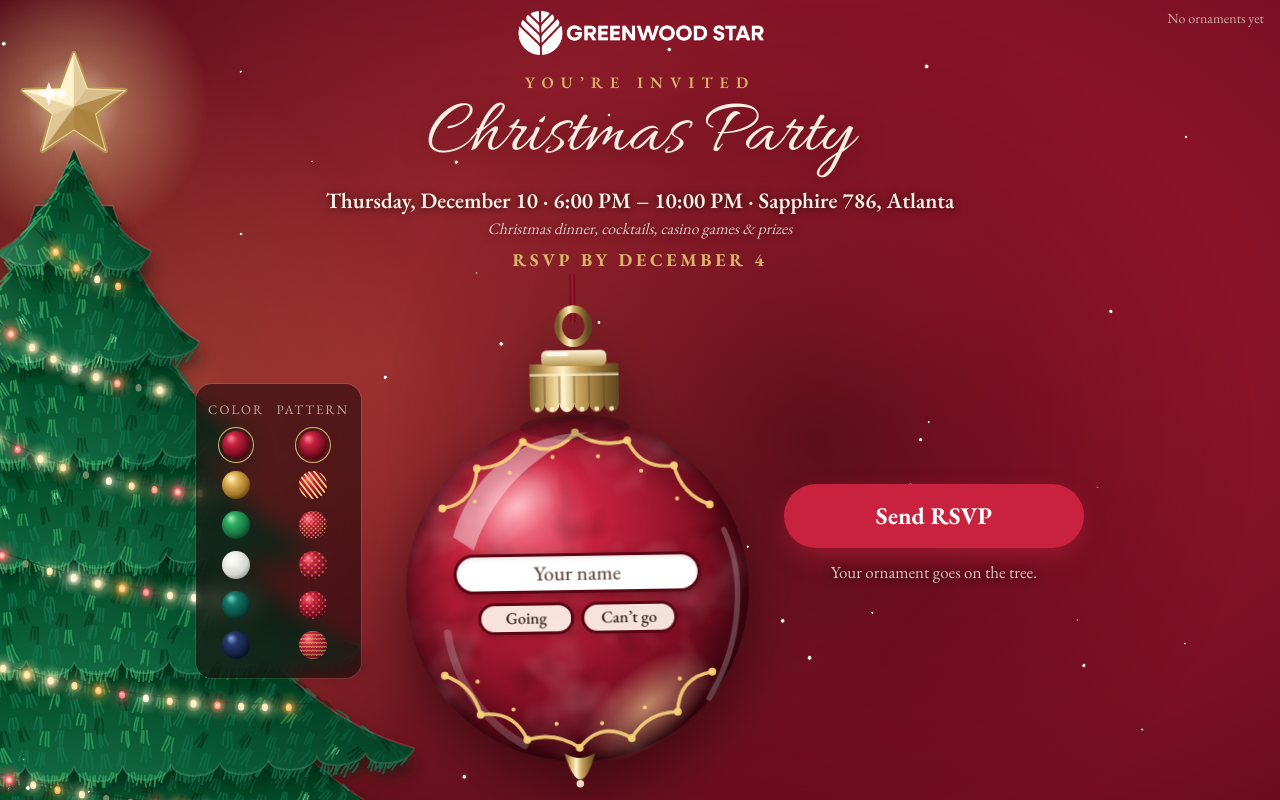
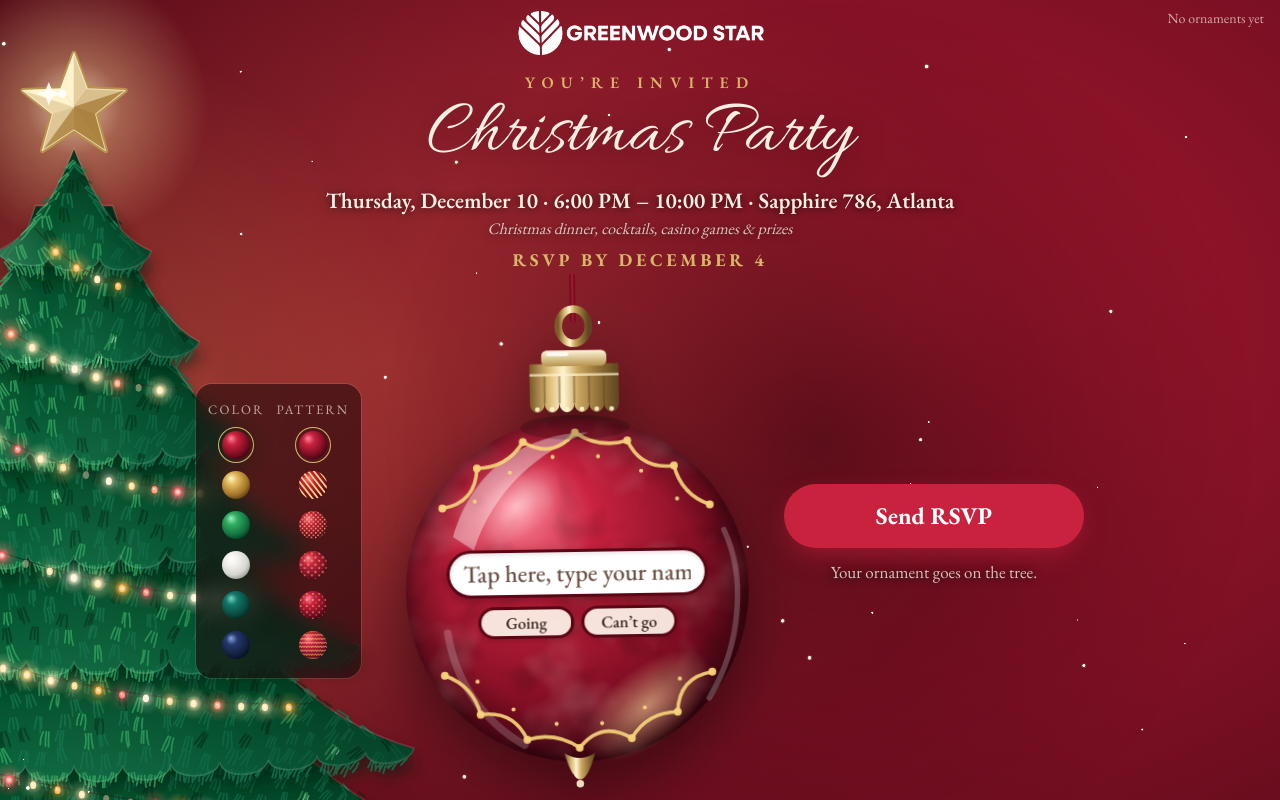
Before and after one commit to tigerclubec/greenwood-christmas-atlanta, a Next.js app in the folder greenwood-christmas-atlanta/: page / in a window 1280 px wide. Built offline with nearby package versions, Linux system fonts and the light colour scheme.

Commit message:
Refine input fields in Experience component
Updated input styles and placeholders for better user guidance.

```diff
--- a/greenwood-christmas-atlanta/components/Experience.tsx
+++ b/greenwood-christmas-atlanta/components/Experience.tsx
@@ -566,10 +566,10 @@ function Bauble({
               <div className="flex w-full flex-col items-center" style={{ gap: "2.6cqw", paddingTop: "2cqw" }}>
                 <input
                   className="glass-input font-medium"
-                  style={{ width: "72cqw", height: "11.5cqw", fontSize: "6cqw", paddingInline: "4cqw" }}
+                  style={{ width: "76cqw", height: "14cqw", fontSize: "7cqw", paddingInline: "4cqw" }}
                   value={form.fullName}
                   onChange={(e) => set("fullName", e.target.value)}
-                  placeholder="Your name"
+                  placeholder="Tap here, type your name"
                   autoComplete="name"
                   aria-invalid={!!errors.fullName}
                   aria-label="Full name"
@@ -613,10 +613,10 @@ function Bauble({
                   <div className="flex w-full items-center justify-center">
                     <input
                       className="glass-input font-medium"
-                      style={{ width: "72cqw", height: "10.5cqw", fontSize: "5.1cqw", paddingInline: "4cqw" }}
+                      style={{ width: "76cqw", height: "13cqw", fontSize: "6.4cqw", paddingInline: "4cqw" }}
                       value={form.guestName}
                       onChange={(e) => set("guestName", e.target.value)}
-                      placeholder="Guest’s name"
+                      placeholder="Guest’s full name"
                       autoComplete="off"
                       aria-invalid={!!errors.guestName}
                       aria-label="Guest's name"
```
